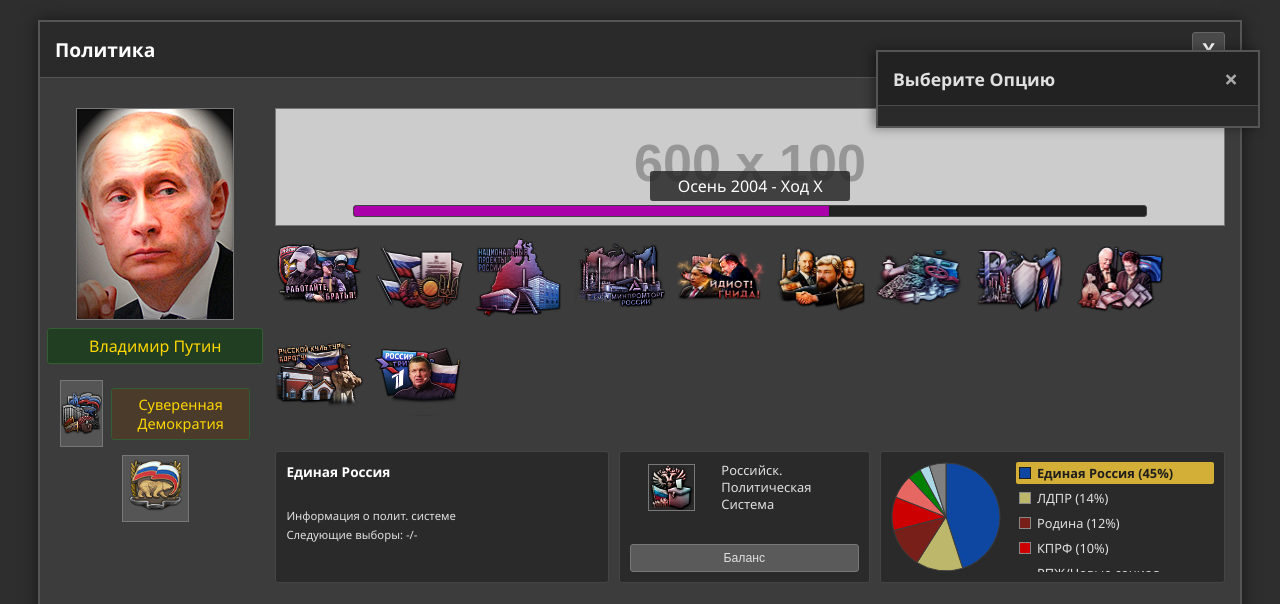
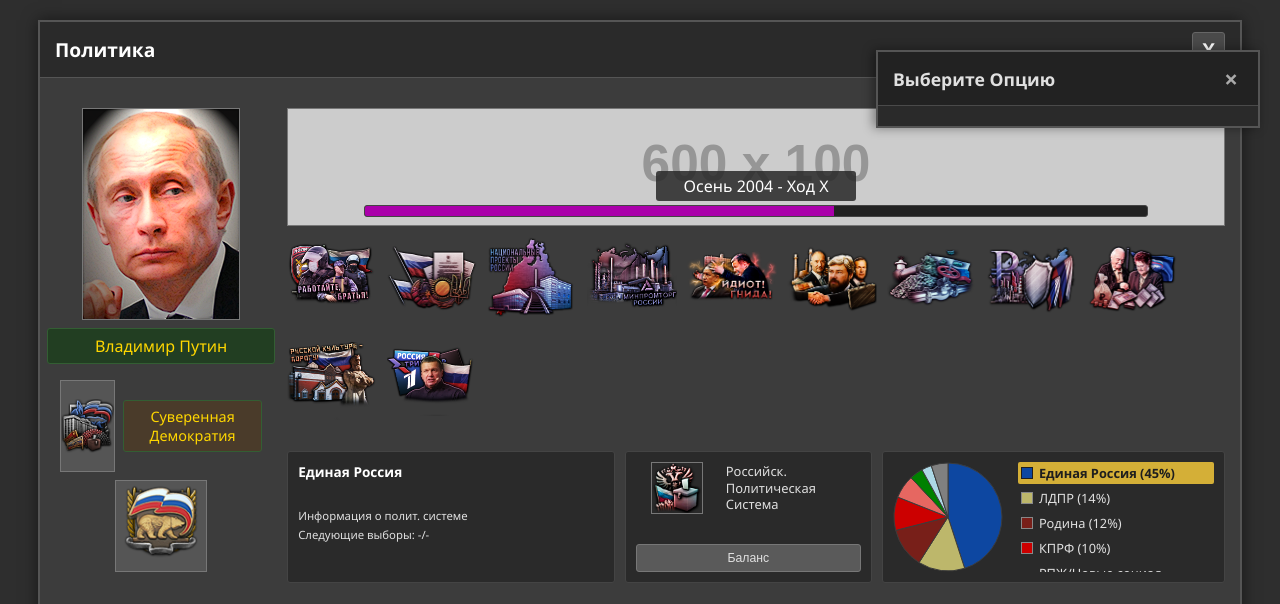
Before and after one commit to HerrRihter/Rise_Of_Russia, a plain HTML site: page index.html in a window 1280 px wide. Shown: the top 604 px of the page. Drawn offline with Linux system fonts and the light colour scheme; placeholder pictures from the web are drawn by us.

Commit message:
Update style.css

```diff
--- a/style.css
+++ b/style.css
@@ -71,7 +71,7 @@
 .ideology-name { background-color: #4a3b2a; font-size: 0.9em; }
 .ideology-info { display: flex; align-items: center; width: 95%; margin-top: 8px; }
 .ideology-icon, .party-emblem {
-    width: 65px; height: 65px; background-color: #555; cursor:pointer;
+    width: 90px; height: 90px; background-color: #555; cursor:pointer;
     border: 1px solid #777; margin-right: 8px; margin-bottom: 8px;
     display: flex; justify-content: center; align-items: center;
 }
@@ -156,7 +156,7 @@
     align-items: center;
 }
 .pol-sys-icon-wrapper img.flag {
-    width: 100%; max-width: 45px; height: auto;
+    width: 100%; width: 50px; height: 50px;
     border: 1px solid #777; display: block;
 }
 .pol-sys-text-wrapper {
```
